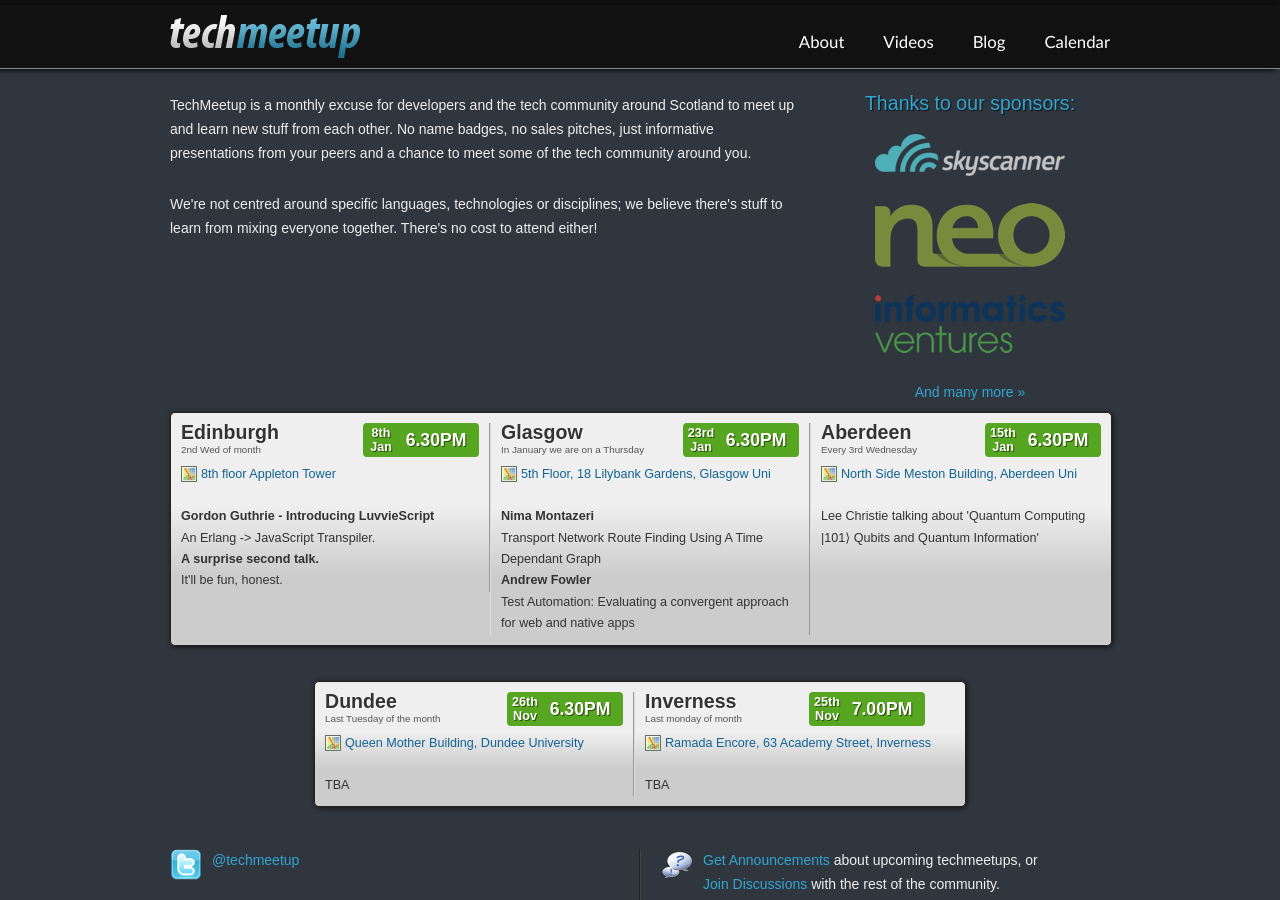
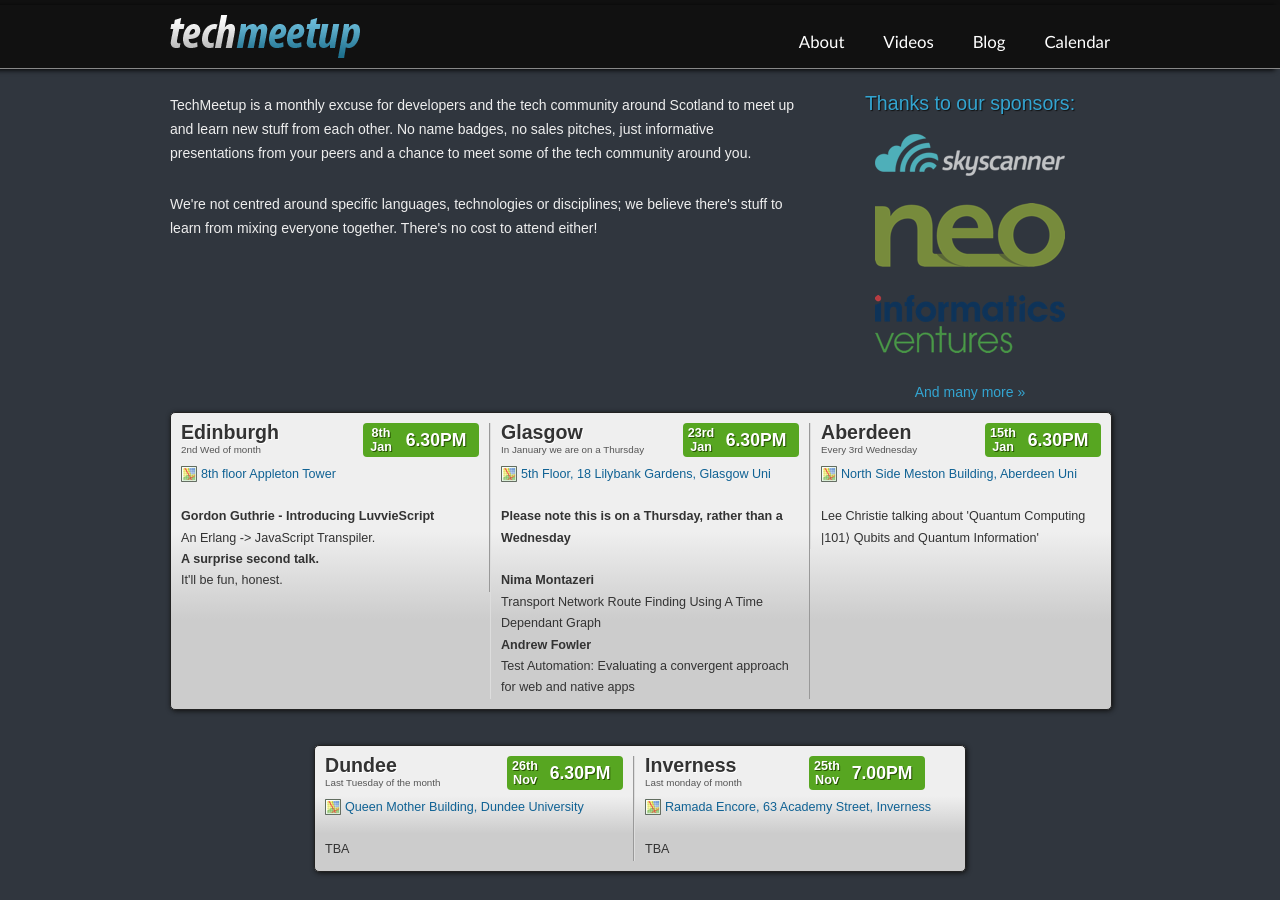
Before and after one commit to techmeetup/techmeetup.co.uk, a Jekyll site: the page built from index.html, in a window 1280 px wide and 900 px high. Built offline with Jekyll 4.4.1, drawn with Linux system fonts in a browser that asks for light colours; Markdown is read by kramdown in place of the engine named in the settings.

Commit message:
Glasgow: More Thursday warnings

```diff
--- a/index.html
+++ b/index.html
@@ -58,6 +58,11 @@
     <h4><a href="{{ site.baseurl }}/glasgow.html">Glasgow</a></h4>
     <span>In January we are on a Thursday</span>
     <p><a href="http://maps.google.com/maps/ms?msid=217161173396650967619.0004accf70991bd913a97&amp;msa=0" class="map">5th Floor, 18 Lilybank Gardens, Glasgow Uni</a></p>
+    <p>
+     <strong>Please note this is on a Thursday, rather than a Wednesday</strong>
+     <br />
+     <br />
+    </p>
     <p>
       <strong>Nima Montazeri</strong>
       <br>
```
